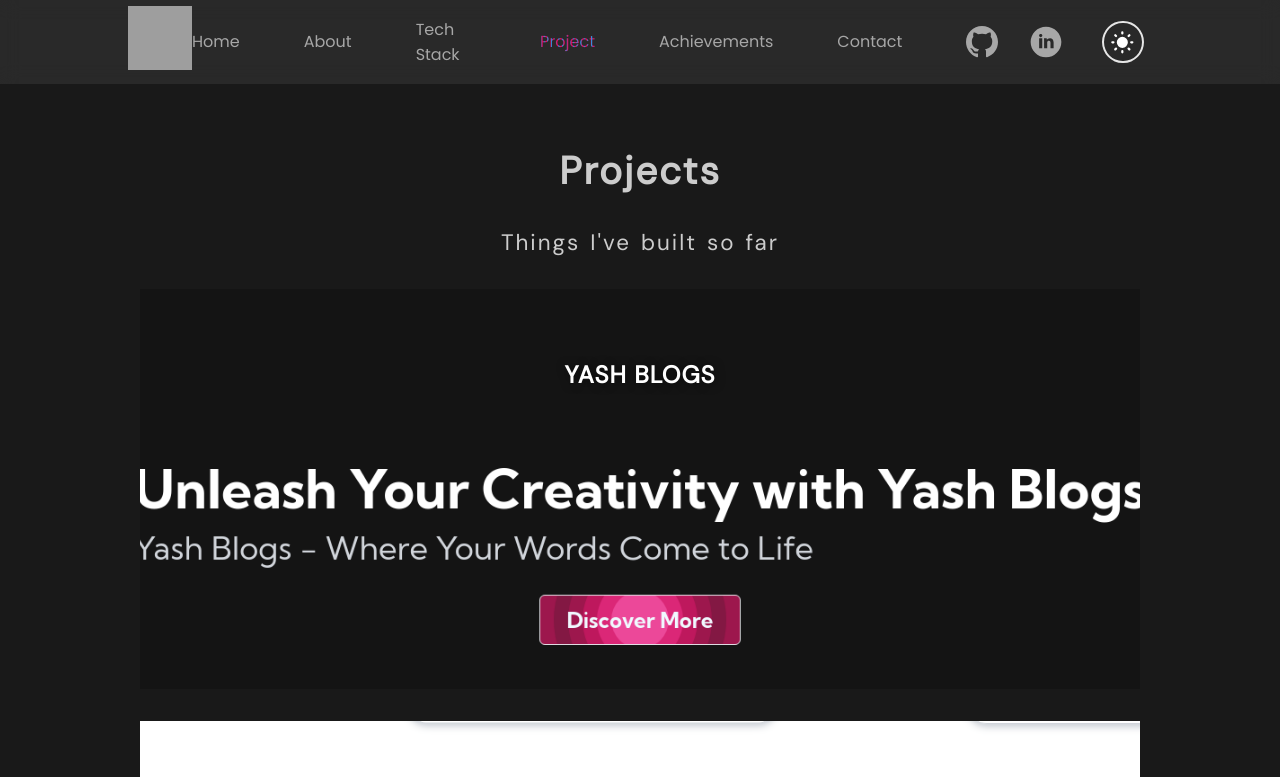
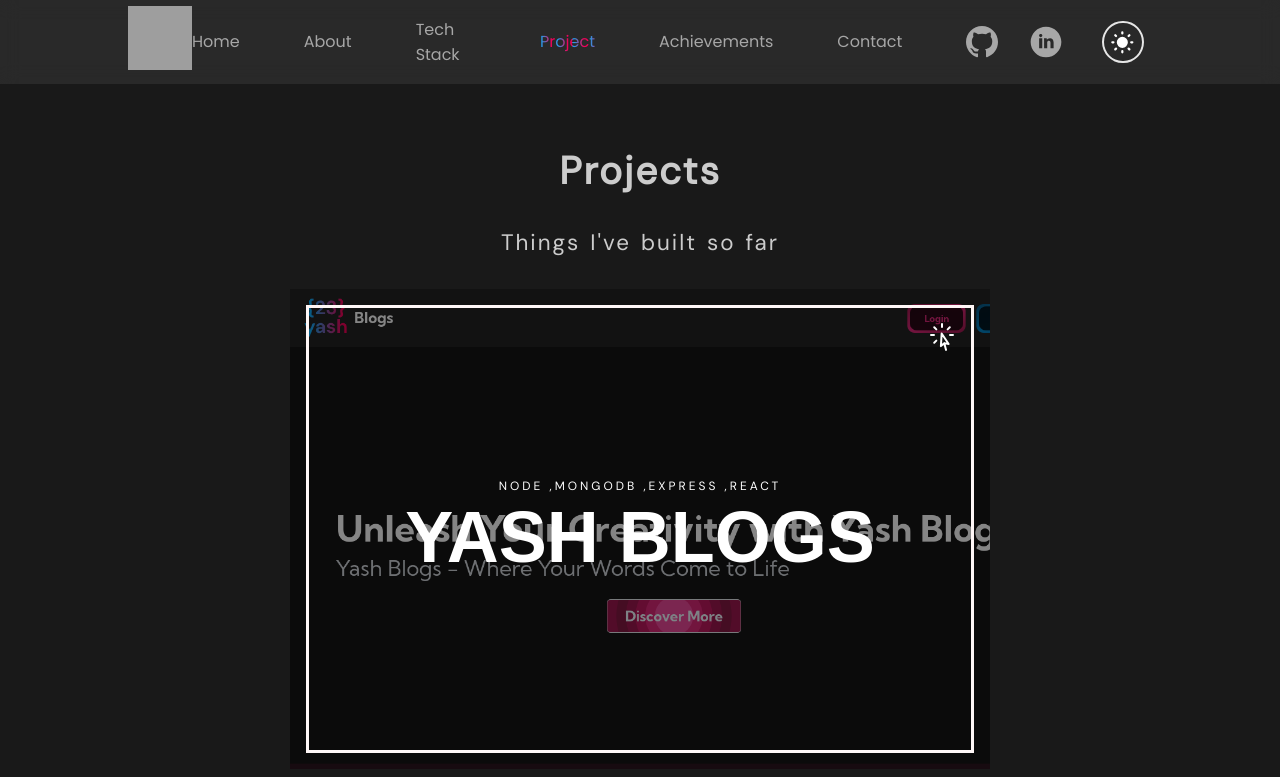
Before and after one commit to Yash1Hingu/yashhingu, a React (Vite) app: page /projects in a window 1280 px wide. Shown: the top 777 px of the page. Built offline with nearby package versions, Linux system fonts and the light colour scheme; grey boxes are pictures that could not be loaded.

Commit message:
added project card

```diff
--- /dev/null
+++ b/src/components/Projects/ProjectCard.css
@@ -0,0 +1,139 @@
+.card {
+    width: 700px;
+}
+
+.card-content {
+    position: relative;
+    padding: 15rem 5rem;
+    transform-style: preserve-3d;
+    transition: transform 3s;
+}
+
+.card:hover .card-content {
+    transform: rotateY(180deg);
+}
+
+.card-front,
+.card-back {
+    position: absolute;
+    top: 0;
+    right: 0;
+    bottom: 0;
+    left: 0;
+    padding: 2rem;
+    display: flex;
+    flex-direction: column;
+    justify-content: center;
+    backface-visibility: hidden;
+    transform-style: preserve-3d;
+}
+
+.card-front,
+.card-back {
+    background-size: cover;
+    background-repeat: no-repeat;
+    background-blend-mode: overlay;
+    color: white;
+}
+
+.card-front {
+    background-color: rgba(0, 0, 0, 0.477);
+    align-items: center;
+}
+
+.card-front::before {
+    content: "";
+    position: absolute;
+    inset: 1rem;
+    border: 3px solid rgb(255, 247, 247);
+    transform: translateZ(2rem);
+}
+
+.title {
+    font-family: "Teko", sans-serif;
+    font-size: 4.5rem;
+    text-transform: uppercase;
+    line-height: 120%;
+    transform: translateZ(4.4rem);
+}
+
+.sub-title {
+    font-size: 0.75rem;
+    font-weight: 500;
+    text-transform: uppercase;
+    letter-spacing: 3px;
+    transform: translateZ(3rem);
+}
+
+.card-back {
+    background-color: black;
+    transform: rotateY(180deg);
+    gap: 0.5rem;
+}
+
+.back-title {
+    font-family: "Teko", sans-serif;
+    font-size: 2.4rem;
+    font-weight: 600;
+    color: rgb(255, 255, 255);
+    text-transform: uppercase;
+    align-self: center;
+    transform: translateZ(2rem);
+}
+
+.card-back span {
+    font-weight: 600;
+    color: #F40058;
+}
+
+.btn {
+    display: flex;
+    align-items: center;
+    gap: 4px;
+    text-decoration: none;
+    font-weight: 500;
+    padding: 0.5rem 2.2rem;
+    color: white;
+    border: 2px solid white;
+    border-radius: 100px;
+    text-align: center;
+    align-self: center;
+    margin-top: 1rem;
+    transform: translateZ(2rem);
+    transition: 0.3s ease;
+}
+
+.btn img {
+    width: 2rem;
+}
+
+.btn:hover {
+    background-color: #F40058;
+    color: white;
+    border: 2px solid #F40058;
+}
+
+@keyframes popup {
+    0%{
+        transform: scale(1.2);
+    }
+    100%{
+        transform: scale(1);
+    }
+}
+
+#clickIcon{
+    position: absolute;
+    z-index: 23;
+    width: 2rem;
+    top: 2rem;
+    right: 2rem;
+    animation: popup .2s ease-in-out alternate infinite;
+}
+
+
+@media screen and (max-width: 550px){
+    .title{
+        font-size: 1.8rem;
+    }
+}
--- a/src/components/Projects/ProjectCard.jsx
+++ b/src/components/Projects/ProjectCard.jsx
@@ -1,5 +1,7 @@
 import linkIcon from '../../assets/images/icon-link.svg'
 import githubIcon from '../../assets/images/icon-github.svg'
+import './ProjectCard.css';
+
 export default function ProjectCard({
     projectIcon,
     title,
@@ -10,28 +12,56 @@ export default function ProjectCard({
 }) {
 
     return (
-        <figure className='card'>
-            <img src={projectIcon} alt={title} className='card_image' />
-            <figcaption className='card_body'>
-                <h2 className='card_title'>{title}</h2>
-                <p className='card_description'>
-                    <p>{description}</p>
-                    <div className="project_techstack">
-                        <b>Tech Stack:</b>
-                        <p>{techstack}</p>
+        // <figure className='card'>
+        //     <img src={projectIcon} alt={title} className='card_image' />
+        //     <figcaption className='card_body'>
+        //         <h2 className='card_title'>{title}</h2>
+        //         <p className='card_description'>
+        //             <p>{description}</p>
+        //             <div className="project_techstack">
+        //                 <b>Tech Stack:</b>
+        //                 <p>{techstack}</p>
+        //             </div>
+        //             <div className="project_links">
+        //                 <span className="project_link">
+        //                     <img src={linkIcon} alt="iconlink"/>
+        //                     <a href={livelink} target="_blank">Live Preview</a>
+        //                 </span>
+        //                 <span className="project_link">
+        //                     <img src={githubIcon} alt="github" />
+        //                     <a href={githublink} target="_blank">View Code</a>
+        //                 </span>
+        //             </div>
+        //         </p>
+        //     </figcaption>
+        // </figure>
+        <div class="card">
+            <div class="card-content">
+                <div class="card-front" style={{ backgroundImage: `url(${projectIcon})` }}>
+                    <span id="clickIcon">
+                        <svg xmlns="http://www.w3.org/2000/svg" fill="none" viewBox="0 0 24 24" strokeWidth={1.5} stroke="currentColor" className="size-6">
+                            <path strokeLinecap="round" strokeLinejoin="round" d="M15.042 21.672 13.684 16.6m0 0-2.51 2.225.569-9.47 5.227 7.917-3.286-.672ZM12 2.25V4.5m5.834.166-1.591 1.591M20.25 10.5H18M7.757 14.743l-1.59 1.59M6 10.5H3.75m4.007-4.243-1.59-1.59" />
+                        </svg>
+                    </span>
+                    <p class="sub-title">{techstack}</p>
+                    <h1 class="title">{title}</h1>
+                </div>
+
+                <div class="card-back">
+                    <div class="back-title">{title}</div>
+                    <div class="movie-description">
+                        <span>Description: </span>{description}
                     </div>
-                    <div className="project_links">
-                        <span className="project_link">
-                            <img src={linkIcon} alt="iconlink"/>
-                            <a href={livelink} target="_blank">Live Preview</a>
-                        </span>
-                        <span className="project_link">
-                            <img src={githubIcon} alt="github" />
-                            <a href={githublink} target="_blank">View Code</a>
-                        </span>
-                    </div>
-                </p>
-            </figcaption>
-        </figure>
+                    <a href={livelink} class="btn">
+                        <img src={linkIcon} alt="linkicon" />
+                        Live Link
+                    </a>
+                    <a href={githublink} class="btn">
+                        <img src={githubIcon} alt="linkicon" />
+                        Github Link
+                    </a>
+                </div>
+            </div>
+        </div>
     )
 }
--- a/src/index.css
+++ b/src/index.css
@@ -457,7 +457,7 @@ body {
 }
 
 /* Project */
-
+/*
 .card {
     position: relative;
     width: 1000px;
@@ -523,7 +523,7 @@ body {
 .card:hover .card_body::before {
     opacity: 1;
     scale: 1;
-}
+} */
 
 .projects_container {
     animation: fade 1s ease-in-out;
```
